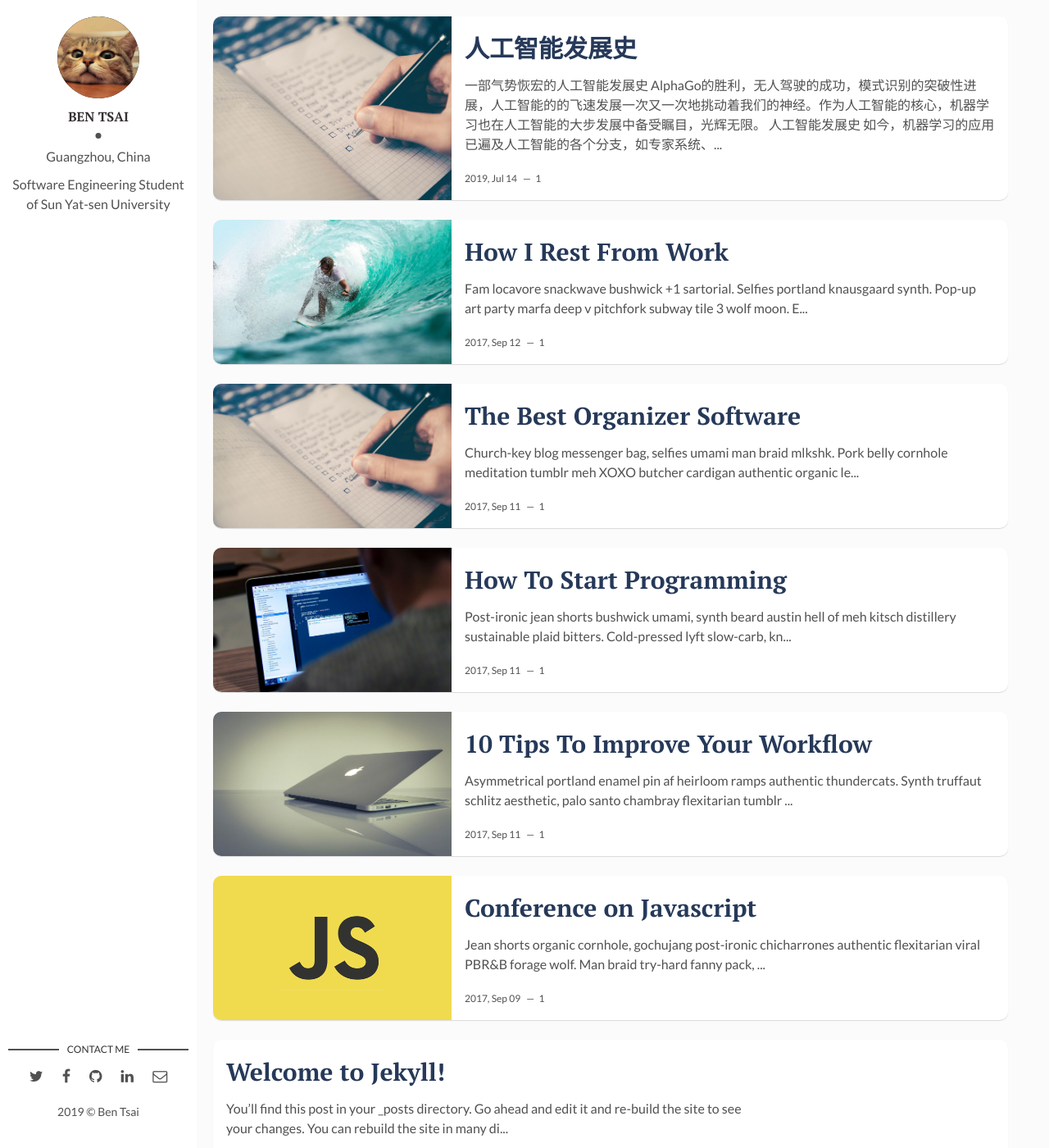
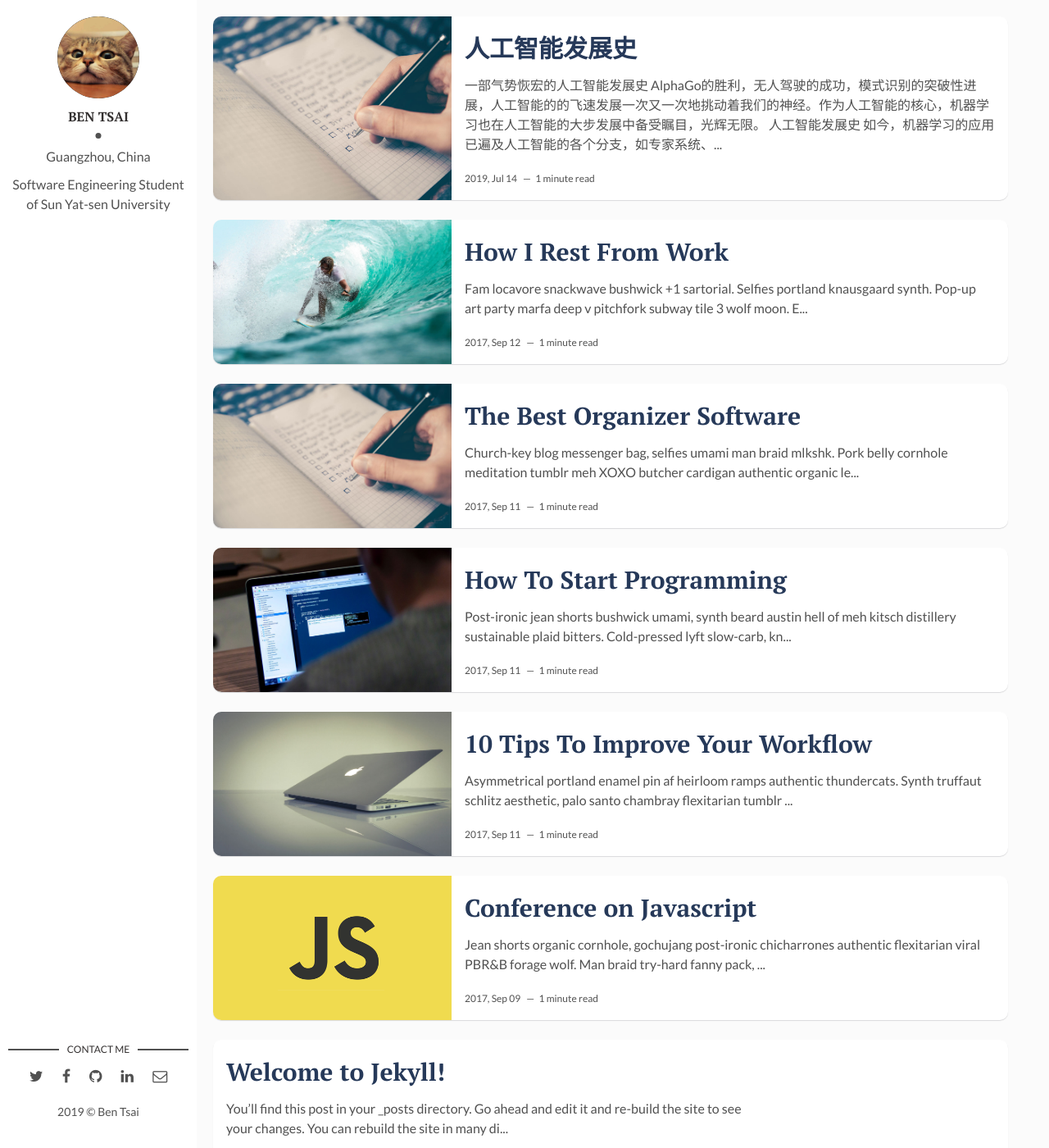
Before and after one commit to BenTsai7/BenTsai7.github.io, a Jekyll site: the page built from index.html, in a window 1280 px wide and 1400 px high. Shown: the whole window at 82% size. Built offline with Jekyll 4.4.1, drawn with Linux system fonts in a browser that asks for light colours; the list of posts is cut into pages by our own code.

Commit message:
Update index.html

```diff
--- a/index.html
+++ b/index.html
@@ -11,7 +11,7 @@ layout: main
     <h2 class="post-title"><a href="{{post.url | prepend: site.baseurl}}">{{post.title}}</a></h2>
     <p>{{ post.content | strip_html | truncate: 150  }}</p>
     <span class="post-date">{{post.date | date: '%Y, %b %d'}}&nbsp;&nbsp;&nbsp;—&nbsp;</span>
-    <span class="post-words">{{page.content | strip_html | strip_newlines | remove: " " | size | divided_by: 350 | plus: 1}} </span>
+    <span class="post-words">{{page.content | strip_html | strip_newlines | remove: " " | size | divided_by: 350 | plus: 1 | append: " minute read" }} </span>
   </div>
 </article>
 {% endfor %}
```
